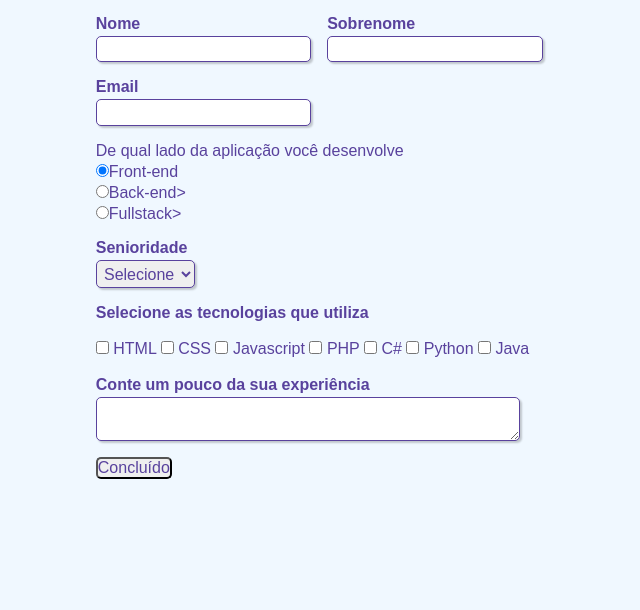
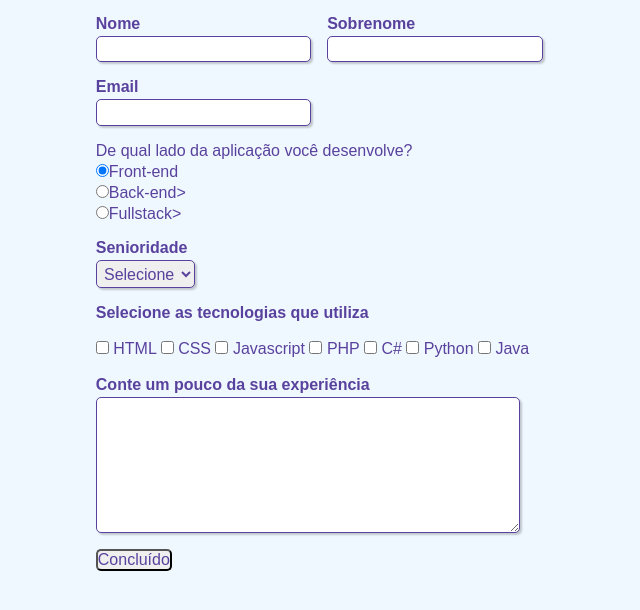
Before and after one commit to Elton-Prazeres/formulario-html-css, a plain HTML site: page index.html in a window 1280 px wide. Shown: the part 84-694 px from the top of the page, without its empty margins (365-1005 px from the left). Drawn offline with Linux system fonts and the light colour scheme.

Commit message:
adicionado type e media linha 7, adicionado '?' na linha 36, adicionado height: 8em na linha 81

```diff
--- a/index.html
+++ b/index.html
@@ -4,7 +4,7 @@
     <meta charset="UTF-8">
     <meta name="viewport" content="width=device-width, initial-scale=1.0">
     <title>Cadastro</title>
-    <link rel="stylesheet" href="src/css/style.css">
+    <link rel="stylesheet" type="text/css" href="src/css/style.css" media="screen">
 </head>
 <body>
 
@@ -33,7 +33,7 @@
         </div>
 
         <div class="campo">
-            <label>De qual lado da aplicação você desenvolve</label>
+            <label>De qual lado da aplicação você desenvolve?</label>
             <label>
                 <input type="radio" name="devweb" value="frontend" checked>Front-end
             </label>
@@ -78,10 +78,10 @@
         <div class="campo">
             <br>
             <label for="experiencia"><strong>Conte um pouco da sua experiência</strong></label>
-            <textarea row="6" style="width: 26em" id="experiencia" name="experiencia"></textarea>
+            <textarea row="6" style="width: 26em; height: 8em;" id="experiencia" name="experiencia"></textarea>
         </div>
 
-        <button class="botao" type="submit">Concluído</button>
+        <button class="botao" type="submit" onsubmit="">Concluído</button>
 
     </form>
 
```
